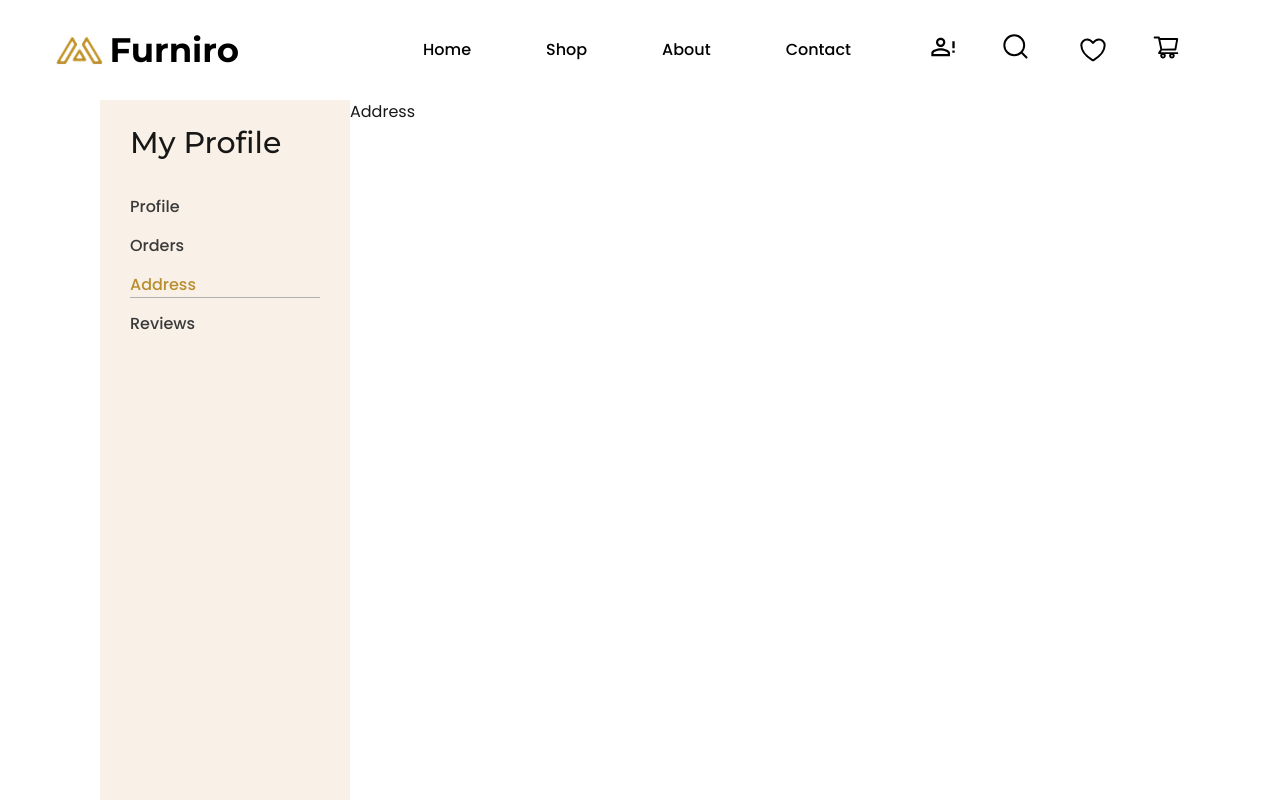
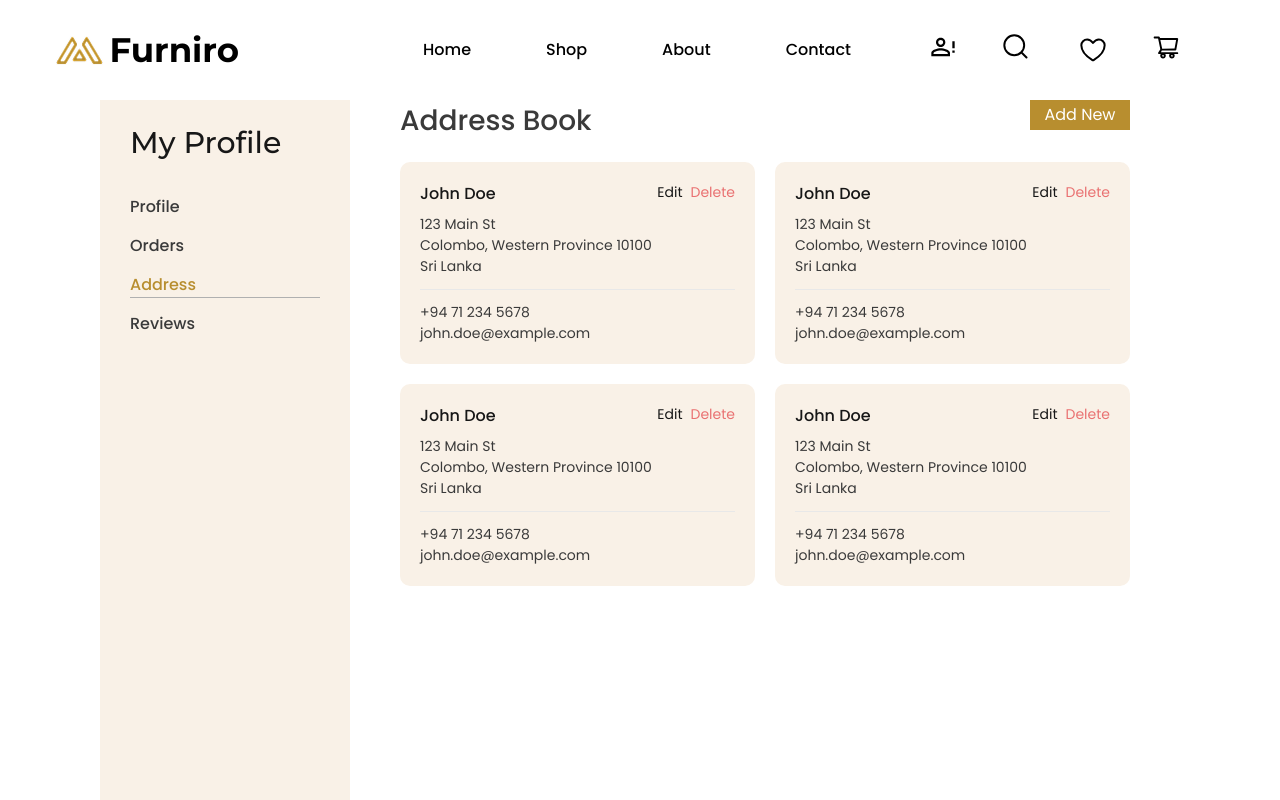
Before and after one commit to MdMuzahid07/furniro-client, a Next.js app: page /address in a window 1280 px wide. Shown: the top 800 px of the page. Built offline with nearby package versions, Linux system fonts and the light colour scheme.

Commit message:
address book card

```diff
--- a/src/app/(main)/(profile)/address/page.tsx
+++ b/src/app/(main)/(profile)/address/page.tsx
@@ -1,5 +1,11 @@
+import AddressBook from "@/components/profile/addressBook/AddressBook";
+
 const Address = () => {
-  return <div>Address</div>;
+  return (
+    <>
+      <AddressBook />
+    </>
+  );
 };
 
 export default Address;
--- /dev/null
+++ b/src/components/profile/addressBook/AddressBook.tsx
@@ -0,0 +1,39 @@
+import AddressCard from "./AddressCard";
+
+const fakeData = {
+  id: "1",
+  firstName: "John",
+  lastName: "Doe",
+  country: "Sri Lanka",
+  street: "123 Main St",
+  city: "Colombo",
+  province: "Western Province",
+  zipCode: "10100",
+  phone: "+94 71 234 5678",
+  email: "john.doe@example.com",
+};
+
+const AddressBook = () => {
+  return (
+    <section className="w-full px-[10px] sm:px-[20px] lg:px-[50px]">
+      <div className="flex justify-between">
+        <h1 className="mt-[30px] text-[20px] font-medium text-info sm:text-[24px] md:mt-[0px] md:text-[28px]">
+          Address Book
+        </h1>
+
+        <button className="flex h-[30px] w-[100px] items-center justify-center bg-primary text-background">
+          Add New
+        </button>
+      </div>
+
+      <div className="mt-[20px] grid max-h-[638px] grid-cols-1 gap-[20px] overflow-y-auto pb-[20px] sm:grid-cols-2 md:grid-cols-1 lg:grid-cols-2">
+        <AddressCard address={fakeData} />
+        <AddressCard address={fakeData} />
+        <AddressCard address={fakeData} />
+        <AddressCard address={fakeData} />
+      </div>
+    </section>
+  );
+};
+
+export default AddressBook;
--- /dev/null
+++ b/src/components/profile/addressBook/AddressCard.tsx
@@ -0,0 +1,58 @@
+"use client";
+
+interface Address {
+  id: string;
+  firstName: string;
+  lastName: string;
+  country: string;
+  street: string;
+  city: string;
+  province: string;
+  zipCode: string;
+  phone: string;
+  email: string;
+  company?: string;
+}
+
+const AddressCard = ({
+  address,
+  handleDelete,
+  handleEdit,
+}: {
+  address: Address;
+  handleDelete?: () => void;
+  handleEdit?: () => void;
+}) => {
+  return (
+    <div className="relative rounded-[10px] bg-quaternary p-[20px] sm:p-[15px] md:p-[20px]">
+      <div>
+        <h3 className="font-medium">
+          {address.firstName} {address.lastName}
+        </h3>
+        {address.company && <p className="mt-1 text-[14px] text-info">{address.company}</p>}
+        <p className="mt-2 text-[14px] text-info">{address.street}</p>
+        <p className="text-[14px] text-info">
+          {address.city}, {address.province} {address.zipCode}
+        </p>
+        <p className="text-[14px] text-info">{address.country}</p>
+        <div className="mt-3 w-full border-t border-septenary-light pt-3">
+          <p className="text-[14px] text-info">{address.phone}</p>
+          <p className="text-[14px] text-info">{address.email}</p>
+        </div>
+        <div className="absolute top-[20px] right-[20px] flex gap-2">
+          <button onClick={() => handleEdit && handleEdit()} className="cursor-pointer text-[14px]">
+            Edit
+          </button>
+          <button
+            onClick={() => handleDelete && handleDelete()}
+            className="cursor-pointer text-[14px] text-danger hover:text-red-600"
+          >
+            Delete
+          </button>
+        </div>
+      </div>
+    </div>
+  );
+};
+
+export default AddressCard;
--- a/src/components/ui/Accordion.tsx
+++ b/src/components/ui/Accordion.tsx
@@ -12,7 +12,7 @@ const Accordion: React.FC<AccordionProps> = ({ title, children }) => {
   const [open, setOpen] = useState(false);
 
   return (
-    <div className="mb-2 border border-quaternary">
+    <div className="mb-2 rounded-[10px] border border-quaternary">
       <div className="flex items-center justify-between">
         <button
           onClick={() => setOpen((o) => !o)}
```
